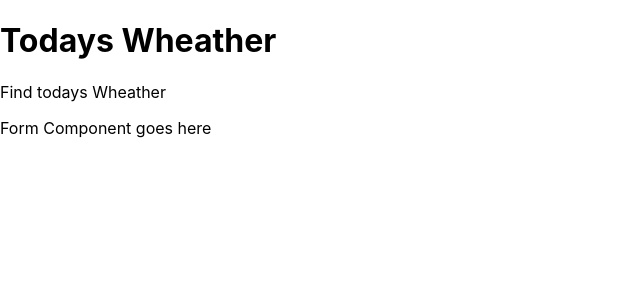
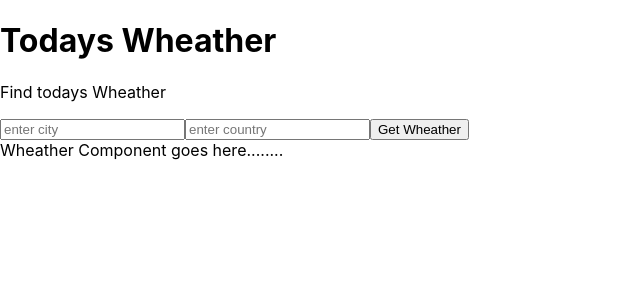
Before and after one commit to tanmayxyz/wheather-finder, a React (Create React App) app: page / in a window 1280 px wide. Shown: the top 300 px of the page, without its empty margins (0-640 px from the left). Built offline with nearby package versions, Linux system fonts and the light colour scheme.

Commit message:
added test location
added form

added api key

```diff
--- a/src/App.js
+++ b/src/App.js
@@ -1,15 +1,32 @@
-import React , {Component} from 'react';
+import React, { Component } from 'react';
 import Title from './components/Title';
 import Form from './components/Form';
+import Wheather from './components/Wheather';
+
+const API_KEY = "5c3b05d5417e9bfb0a7448ac299e3b89";
 
 class App extends Component {
+  constructor() {
+    super();
+    this.getWheather = this.getWheather.bind(this);
+  }
 
-  render(){
+  getWheather = async (e) => {
+    e.preventDefault();
+    const api_call = await fetch(`http://api.openweathermap.org/data/2.5/weather?q=kolkata,india&appid=${API_KEY}&units=metric`)
+    const json_data = await api_call.json();
+    console.log(json_data);
+  }
+
+
+
+  render() {
     return (
       <div>
         <Title />
-        <Form />
-    </div>
+        <Form getWheather = {this.getWheather}/>
+        <Wheather />
+      </div>
     )
   }
 }
--- a/src/components/Form.js
+++ b/src/components/Form.js
@@ -3,9 +3,12 @@ import React , {Component} from 'react';
 class Form extends Component {
     render(){
         return (
-            <div>
-                Form Component goes here
-            </div>
+            <form onSubmit={this.props.getWheather}>
+                <input type="text" name="city" placeholder="enter city" />
+                <input type="text" name="country" placeholder="enter country" />
+                <button>Get Wheather</button>
+            </form>
+
         )
     }
 }
--- a/src/components/Wheather.js
+++ b/src/components/Wheather.js
@@ -0,0 +1,13 @@
+import React , {Component} from 'react';
+
+class Wheather extends Component {
+    render(){
+        return (
+            <div>
+               Wheather Component goes here........
+            </div>
+        )
+    }
+}
+
+export default Wheather;
```
